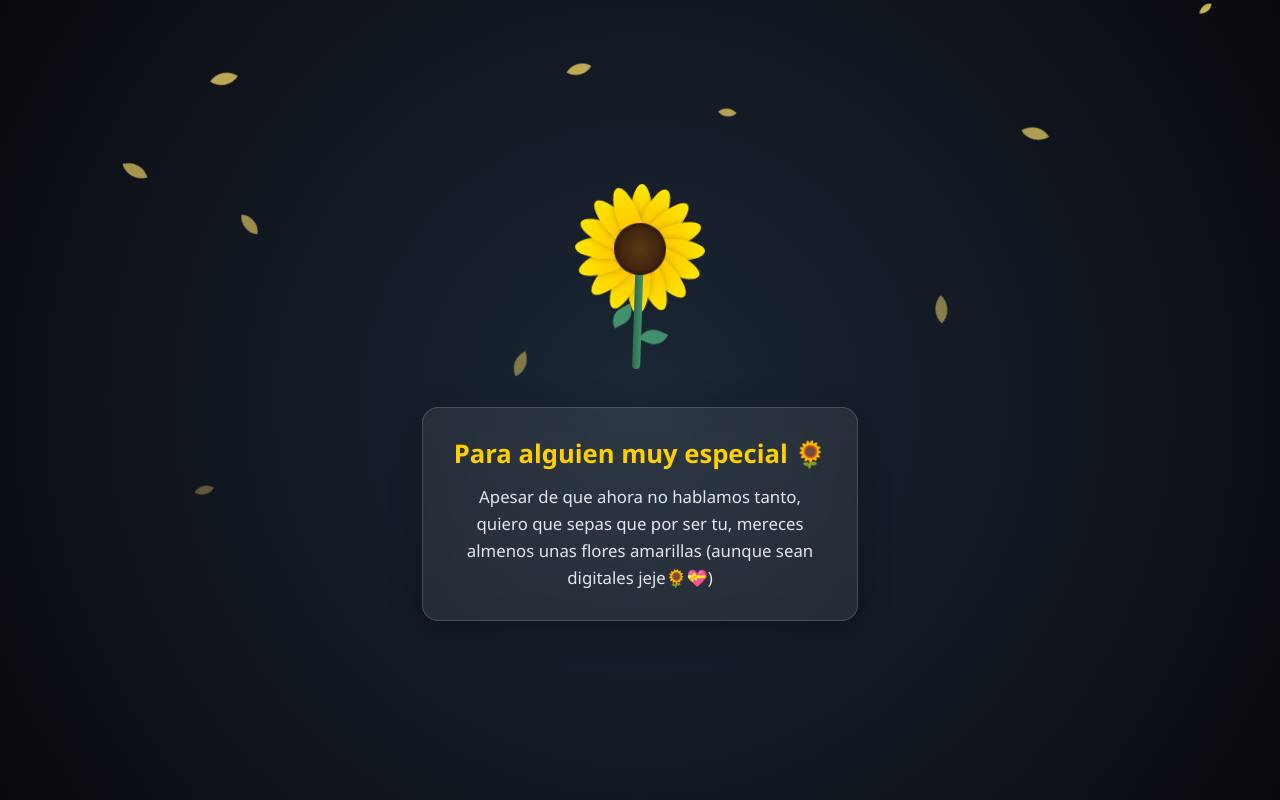
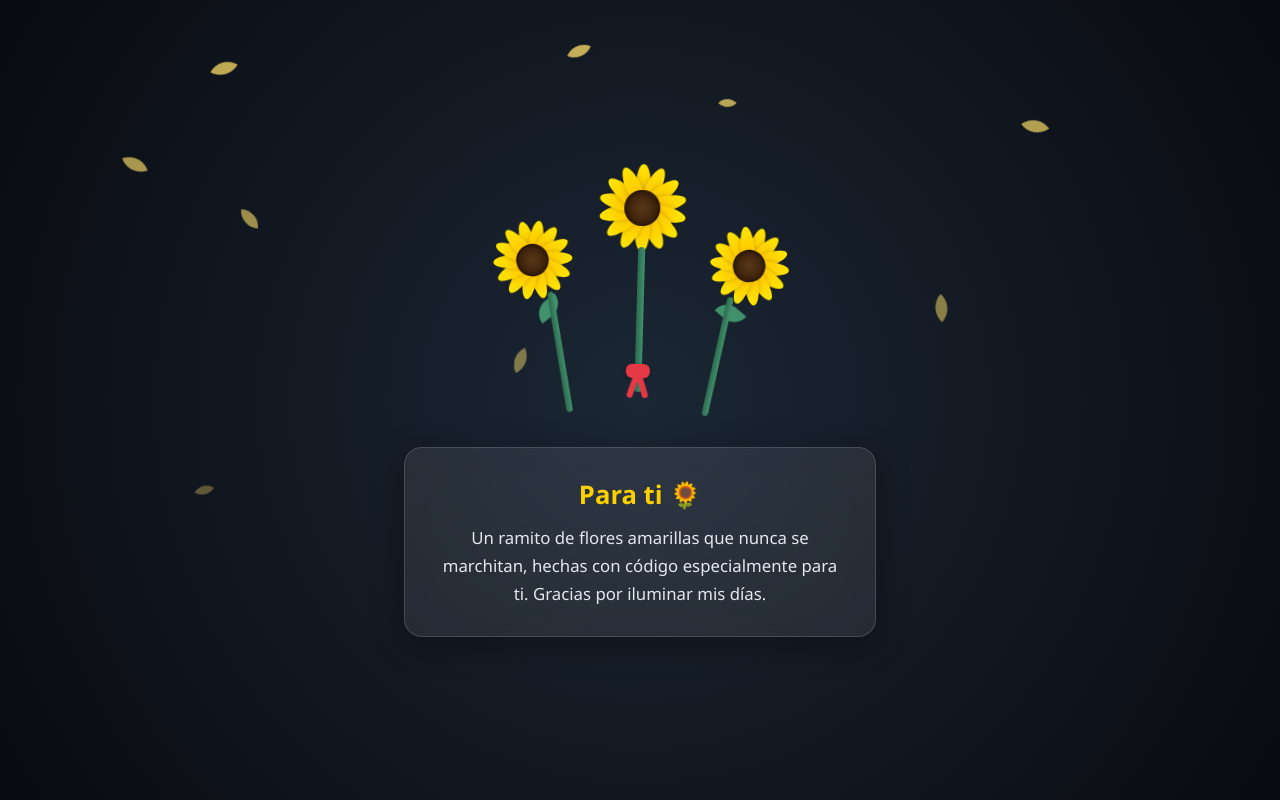
Before and after one commit to Kevinb1103/Flor_Amarilla, a plain HTML site: page index.html in a window 1280 px wide. Both pictures are taken after a click on the button "Abrir sorpresa ✨". Drawn offline with Linux system fonts and the light colour scheme.

Commit message:
nuevo ajuste

```diff
--- a/index.html
+++ b/index.html
@@ -24,8 +24,8 @@
 
     .container {
       text-align: center;
-      padding: 2rem;
-      max-width: 500px;
+      padding: 2rem 1.5rem;
+      max-width: 520px;
       width: 90%;
       z-index: 2;
     }
@@ -35,8 +35,8 @@
       background: linear-gradient(135deg, #ffd000, #ff9100);
       color: #1a1a1a;
       border: none;
-      padding: 14px 32px;
-      font-size: 1.1rem;
+      padding: 14px 34px;
+      font-size: 1.15rem;
       font-weight: 700;
       border-radius: 50px;
       cursor: pointer;
@@ -45,11 +45,11 @@
     }
 
     .btn-open:hover {
-      transform: scale(1.05);
-      box-shadow: 0 6px 25px rgba(255, 208, 0, 0.6);
+      transform: scale(1.06);
+      box-shadow: 0 6px 28px rgba(255, 208, 0, 0.6);
     }
 
-    /* Contenedor del contenido que aparece */
+    /* Contenedor del contenido */
     .gift-content {
       display: none;
       opacity: 0;
@@ -63,85 +63,173 @@
       transform: translateY(0);
     }
 
-    /* Girasol / Flor en puro CSS */
-    .flower-wrapper {
+    /* === CONTENEDOR DEL RAMO === */
+    .bouquet-wrapper {
       position: relative;
-      width: 140px;
-      height: 140px;
-      margin: 0 auto 2.5rem auto;
+      width: 280px;
+      height: 260px;
+      margin: 0 auto 1.5rem auto;
       animation: gentle-sway 4s ease-in-out infinite alternate;
+    }
+
+    /* Cada flor con su propio tallo y posición */
+    .flower-item {
+      position: absolute;
+      transform-origin: bottom center;
+    }
+
+    /* Flor central */
+    .flower-center {
+      top: 0px;
+      left: calc(50% - 45px);
+      z-index: 3;
+    }
+
+    /* Flor izquierda */
+    .flower-left {
+      top: 30px;
+      left: calc(50% - 105px);
+      transform: rotate(-18deg) scale(0.9);
+      z-index: 2;
+    }
+
+    /* Flor derecha */
+    .flower-right {
+      top: 30px;
+      left: calc(50% + 15px);
+      transform: rotate(18deg) scale(0.9);
+      z-index: 2;
+    }
+
+    /* Cabeza de la flor */
+    .flower-head {
+      position: relative;
+      width: 90px;
+      height: 90px;
     }
 
     .center {
       position: absolute;
       top: 50%;
       left: 50%;
-      width: 52px;
-      height: 52px;
-      background: radial-gradient(circle, #5a3818 0%, #301704 100%);
+      width: 36px;
+      height: 36px;
+      background: radial-gradient(circle, #5a3818 0%, #291202 100%);
       border-radius: 50%;
       transform: translate(-50%, -50%);
-      z-index: 3;
-      box-shadow: inset 0 0 6px rgba(0,0,0,0.6);
+      z-index: 4;
+      box-shadow: inset 0 0 5px rgba(0, 0, 0, 0.7);
     }
 
     .petal {
       position: absolute;
       top: 50%;
       left: 50%;
-      width: 22px;
-      height: 65px;
+      width: 15px;
+      height: 44px;
       background: linear-gradient(to top, #ffb703, #ffe600);
       border-radius: 50% 50% 20% 20%;
       transform-origin: bottom center;
-      margin-left: -11px;
-      margin-top: -65px;
-      box-shadow: 0 2px 6px rgba(0,0,0,0.25);
+      margin-left: -7.5px;
+      margin-top: -44px;
+      box-shadow: 0 2px 5px rgba(0, 0, 0, 0.25);
     }
 
-    /* Tallo y hojas */
+    /* Tallos individuales */
     .stem {
+      width: 7px;
+      background: linear-gradient(to right, #2d6a4f, #40916c);
+      border-radius: 4px;
+      margin: -6px auto 0 auto;
+      position: relative;
+    }
+
+    .flower-center .stem {
+      height: 145px;
+    }
+
+    .flower-left .stem {
+      height: 135px;
+      transform: rotate(7deg);
+    }
+
+    .flower-right .stem {
+      height: 135px;
+      transform: rotate(-7deg);
+    }
+
+    /* Hojas decorativas */
+    .leaf {
       position: absolute;
-      top: 90px;
-      left: 50%;
-      width: 8px;
-      height: 100px;
-      background: linear-gradient(to right, #2d6a4f, #40916c);
-      transform: translateX(-50%);
-      border-radius: 4px;
+      width: 28px;
+      height: 16px;
+      background: #40916c;
+      border-radius: 100px 0;
       z-index: 1;
     }
 
-    .leaf {
-      position: absolute;
-      width: 25px;
-      height: 15px;
-      background: #40916c;
-      border-radius: 100px 0px;
-      z-index: 1;
+    .leaf-1 {
+      top: 140px;
+      left: 35px;
+      transform: rotate(-40deg);
     }
 
-    .leaf-left {
-      top: 130px;
-      left: calc(50% - 28px);
-      transform: rotate(-30deg);
+    .leaf-2 {
+      top: 140px;
+      right: 35px;
+      transform: rotate(220deg);
     }
 
-    .leaf-right {
-      top: 150px;
-      left: calc(50% + 4px);
-      transform: rotate(200deg);
+    /* Cinta / Lazo del ramo */
+    .bouquet-ribbon {
+      position: absolute;
+      bottom: 25px;
+      left: 50%;
+      transform: translateX(-50%);
+      z-index: 10;
+      display: flex;
+      flex-direction: column;
+      align-items: center;
     }
 
-    /* Texto */
+    .ribbon-knot {
+      width: 24px;
+      height: 14px;
+      background: #e63946;
+      border-radius: 6px;
+      box-shadow: 0 2px 6px rgba(0, 0, 0, 0.4);
+    }
+
+    .ribbon-tails {
+      display: flex;
+      gap: 4px;
+      margin-top: -2px;
+    }
+
+    .ribbon-tail {
+      width: 6px;
+      height: 22px;
+      background: #e63946;
+      border-radius: 2px;
+    }
+
+    .ribbon-tail.left {
+      transform: rotate(18deg);
+    }
+
+    .ribbon-tail.right {
+      transform: rotate(-18deg);
+    }
+
+    /* Tarjeta de texto */
     .card-text {
       background: rgba(255, 255, 255, 0.08);
       backdrop-filter: blur(12px);
       border: 1px solid rgba(255, 255, 255, 0.15);
-      border-radius: 16px;
+      border-radius: 18px;
       padding: 1.8rem;
-      margin-top: 5.5rem;
-      box-shadow: 0 8px 32px rgba(0, 0, 0, 0.3);
+      margin-top: 1.5rem;
+      box-shadow: 0 8px 32px rgba(0, 0, 0, 0.35);
     }
 
     .card-text h1 {
@@ -153,14 +241,14 @@
 
     .card-text p {
       font-size: 1.05rem;
-      line-height: 1.6;
+      line-height: 1.65;
       color: #e2e8f0;
     }
 
     /* Animaciones */
     @keyframes gentle-sway {
-      0% { transform: rotate(-3deg); }
-      100% { transform: rotate(3deg); }
+      0% { transform: rotate(-2.5deg); }
+      100% { transform: rotate(2.5deg); }
     }
 
     .petal-particle {
@@ -185,49 +273,84 @@
 <body>
 
   <div class="container">
-    <!-- Botón que ve primero -->
+    <!-- Botón inicial -->
     <div id="intro-screen">
       <button class="btn-open" onclick="revealGift()">Abrir sorpresa ✨</button>
     </div>
 
-    <!-- Contenido revelado -->
+    <!-- Ramo y mensaje -->
     <div id="gift-content" class="gift-content">
-      <div class="flower-wrapper">
-        <div id="petals"></div>
+      <div class="bouquet-wrapper">
+        <!-- Flor Izquierda -->
+        <div class="flower-item flower-left">
+          <div class="flower-head">
+            <div class="petals"></div>
             <div class="center"></div>
+          </div>
           <div class="stem"></div>
-        <div class="leaf leaf-left"></div>
-        <div class="leaf leaf-right"></div>
+        </div>
+
+        <!-- Flor Central -->
+        <div class="flower-item flower-center">
+          <div class="flower-head">
+            <div class="petals"></div>
+            <div class="center"></div>
+          </div>
+          <div class="stem"></div>
+        </div>
+
+        <!-- Flor Derecha -->
+        <div class="flower-item flower-right">
+          <div class="flower-head">
+            <div class="petals"></div>
+            <div class="center"></div>
+          </div>
+          <div class="stem"></div>
+        </div>
+
+        <!-- Hojas y Lazo que une el ramo -->
+        <div class="leaf leaf-1"></div>
+        <div class="leaf leaf-2"></div>
+        <div class="bouquet-ribbon">
+          <div class="ribbon-knot"></div>
+          <div class="ribbon-tails">
+            <div class="ribbon-tail left"></div>
+            <div class="ribbon-tail right"></div>
+          </div>
+        </div>
       </div>
 
       <div class="card-text">
-        <h1>Para alguien muy especial 🌻</h1>
+        <h1>Para ti 🌻</h1>
         <p>
-          Apesar de que ahora no hablamos tanto, quiero que sepas que por ser tu, mereces almenos unas flores amarillas (aunque sean digitales jeje🌻💝)
+          Un ramito de flores amarillas que nunca se marchitan, hechas con código especialmente para ti.
+          Gracias por iluminar mis días.
         </p>
       </div>
     </div>
   </div>
 
   <script>
-    // Genera los pétalos del girasol distribuidos en 360°
-    const petalsContainer = document.getElementById('petals');
-    const totalPetals = 16;
+    // Genera automáticamente los pétalos para las 3 flores
+    const flowerHeads = document.querySelectorAll('.petals');
+    const totalPetals = 14;
+
+    flowerHeads.forEach(container => {
       for (let i = 0; i < totalPetals; i++) {
         const petal = document.createElement('div');
         petal.className = 'petal';
         petal.style.transform = `rotate(${i * (360 / totalPetals)}deg)`;
-      petalsContainer.appendChild(petal);
+        container.appendChild(petal);
       }
+    });
 
-    // Función al hacer click
+    // Revelar ramo y activar partículas
     function revealGift() {
       document.getElementById('intro-screen').style.display = 'none';
       const content = document.getElementById('gift-content');
       content.classList.add('show');
 
-      // Inicia lluvia de pétalos flotantes
-      setInterval(createFloatingPetal, 250);
+      setInterval(createFloatingPetal, 260);
     }
 
     function createFloatingPetal() {
```
Lines whose indentation alone changed are shown as unchanged.
